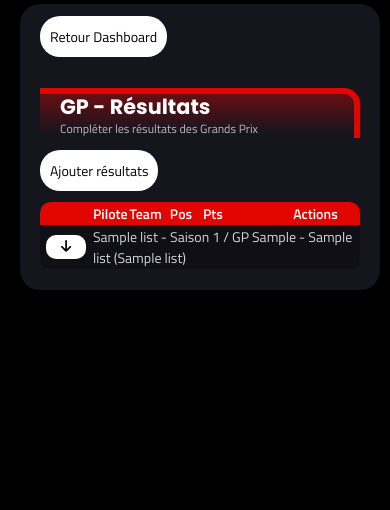
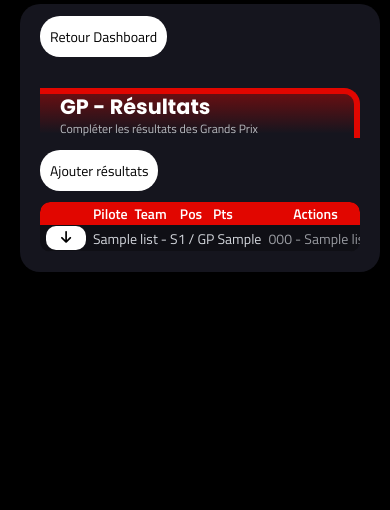
Before and after one commit to paraguayan99/racing-championship-app, a PHP site: template Views/dashboard/gp_points/index.php in a window 390 px wide. Shown: the part 143-653 px from the top of the page. Run offline with PHP 8.4, Linux system fonts and the light colour scheme; the template is opened without the code that fills it: most values are stand-ins (such as "Sample title", 1, 10 or a date in 2020); some libraries are stand-ins or nearby versions.

Commit message:
Session allongée de 5min à 30min + Dashboard btn-subtitle invisible tablet/mobile + Dashboard données desactive triées en bas des index et en background rouge + Dashboard GpPoints Index affichage des GP comme pour la table GpStats

```diff
--- a/Core/Auth.php
+++ b/Core/Auth.php
@@ -45,8 +45,8 @@ class Auth
             $_SESSION['csrf_token'] = bin2hex(random_bytes(32));
         }
 
-        // Timeout activité → seulement si user connecté
-        $lifetime = 300;
+        // Timeout activité → seulement si user connecté (1800s == 30min)
+        $lifetime = 1800;
         if (isset($_SESSION['user_id']) && isset($_SESSION['time_activity'])
             && (time() - $_SESSION['time_activity'] > $lifetime)) {
 
--- a/Models/CircuitsModel.php
+++ b/Models/CircuitsModel.php
@@ -17,7 +17,7 @@ class CircuitsModel extends DbConnect {
             SELECT circuits.id, circuits.name, circuits.status, countries.name as country
             FROM circuits
             JOIN countries ON circuits.country_id = countries.id
-            ORDER BY circuits.name ASC
+            ORDER BY circuits.status ASC, circuits.name ASC
         ")->fetchAll();
     }
 
--- a/Models/DriversModel.php
+++ b/Models/DriversModel.php
@@ -42,7 +42,7 @@ class DriversModel extends DbConnect {
             SELECT drivers.id, drivers.nickname, drivers.status, countries.name AS country
             FROM drivers
             JOIN countries ON drivers.country_id = countries.id
-            ORDER BY drivers.nickname ASC
+            ORDER BY drivers.status ASC, drivers.nickname ASC
         ")->fetchAll();
     }
 
--- a/Models/GpPointsModel.php
+++ b/Models/GpPointsModel.php
@@ -41,7 +41,8 @@ class GpPointsModel extends DbConnect {
                 t.name AS team_name,
 
                 ci.name AS circuit_name,
-                co.name AS country_name
+                co.name AS country_name,
+                co.code AS country_code
 
             FROM gp_points
 
--- a/Models/SeasonsModel.php
+++ b/Models/SeasonsModel.php
@@ -20,7 +20,7 @@ class SeasonsModel extends DbConnect {
             SELECT seasons.id, season_number, season_name, categories.name as category, videogame, platform, seasons.status
             FROM seasons
             JOIN categories ON seasons.category_id = categories.id
-            ORDER BY categories.name ASC, seasons.season_number DESC
+            ORDER BY seasons.status ASC, categories.name ASC, seasons.season_number DESC
         ")->fetchAll();
     }
 
--- a/Models/TeamsModel.php
+++ b/Models/TeamsModel.php
@@ -45,7 +45,7 @@ class TeamsModel extends DbConnect {
                 countries.name AS country
             FROM teams
             JOIN countries ON teams.country_id = countries.id
-            ORDER BY teams.name ASC
+            ORDER BY teams.status ASC, teams.name ASC
         ")->fetchAll();
     }
 
--- a/Views/base.php
+++ b/Views/base.php
@@ -45,7 +45,7 @@ $canonical = $protocol . $host . ($uri === '' ? '/' : $uri);
 <link href="https://fonts.googleapis.com/css2?family=Titillium+Web:wght@300;400;600&family=Poppins:wght@400;600;700&display=swap" rel="stylesheet">
 
 <!-- CSS personnel, pas de Framework -->
-<link rel="stylesheet" href="/stylev3.5.css" />
+<link rel="stylesheet" href="/stylev3.6.css" />
 <link rel="stylesheet" href="/style700px-mobilev2.2.css" media="screen and (max-width: 700px)" />
 <link rel="stylesheet" href="/style900px-tablettev1.1.css" media="screen and (min-width: 701px) and (max-width: 900px)" />
 <link rel="stylesheet" href="/style1400px-desktopv1.1.css" media="screen and (min-width: 901px)" />
--- a/Views/dashboard/circuits/index.php
+++ b/Views/dashboard/circuits/index.php
@@ -36,7 +36,7 @@
 
             <tbody>
                 <?php foreach ($list as $circuit): ?>
-                <tr>
+                <tr class="<?= $circuit->status === 'desactive' ? 'row-desactive' : '' ?>">
                     <td class="down"><?= htmlspecialchars($circuit->name) ?></td>
                     <td class="down"><?= htmlspecialchars($circuit->country) ?></td>
                     <td class="status text-center down"><?= htmlspecialchars($circuit->status) ?></td>
--- a/Views/dashboard/drivers/index.php
+++ b/Views/dashboard/drivers/index.php
@@ -47,7 +47,7 @@
 
                 <tbody>
                     <?php foreach ($list as $driver): ?>
-                    <tr>
+                    <tr class="<?= $driver->status === 'desactive' ? 'row-desactive' : '' ?>">
                         <td class="width-checkbox">
                             <input type="checkbox" name="drivers[]" value="<?= $driver->id ?>">
                         </td>
--- a/Views/dashboard/gp_points/index.php
+++ b/Views/dashboard/gp_points/index.php
@@ -75,12 +75,14 @@
                 ?>
                 <tr data-gp="<?= $gpKey ?>">
                     <td class="width-reveal-gp text-center"><button class="btn-reveal-gp"><i class="fa-solid fa-arrow-down"></i></button></td>
-                    <td colspan="7">
+                    <td class="down" colspan="7">
                         <?= htmlspecialchars($pt->category_name ?? '') ?>
-                        - Saison <?= htmlspecialchars($pt->season_number ?? '') ?>
+                        - S<?= htmlspecialchars($pt->season_number ?? '') ?>
                         / GP <?= htmlspecialchars($pt->gp_ordre ?? '') ?>
-                        - <?= htmlspecialchars($pt->circuit_name ?? '') ?>
-                        (<?= htmlspecialchars($pt->country_name ?? '') ?>)
+                        <span class="country-code">
+                            <?= htmlspecialchars($pt->country_code ?? '') ?>
+                            - <?= htmlspecialchars($pt->circuit_name ?? '') ?>
+                        </span>
                     </td>
                 </tr>
                 <?php endif; ?>
@@ -91,7 +93,7 @@
                     <td class="width-gp-results-main text-long-responsive down"><?= htmlspecialchars($pt->team_name ?? '') ?></td>
                     <td class="width-numbers text-center"><?= $pt->position === null ? '' : $pt->position ?></td>
                     <td class="width-numbers text-center td-bold"><?= htmlspecialchars(rtrim(rtrim(number_format($pt->points_numeric, 1, '.', ''), '0'), '.')) ?></td>
-                    <td class="width-3-letters text-center"><?= htmlspecialchars($pt->points_text ?? '') ?></td>
+                    <td class="width-3-letters text-center text-long-responsive"><?= htmlspecialchars($pt->points_text ?? '') ?></td>
                     <td class="width-actions text-center">
                         <a class="action-btn edit" href="/gppoints/update/<?= $pt->id ?>">
                             <i class="fa-solid fa-pen"></i>
--- a/Views/dashboard/seasons/index.php
+++ b/Views/dashboard/seasons/index.php
@@ -54,7 +54,7 @@
 
             <tbody>
                 <?php foreach ($list as $season): ?>
-                <tr>
+                <tr class="<?= $season->status === 'desactive' ? 'row-desactive' : '' ?>">
                     <td class="width-numbers text-center"><?= htmlspecialchars($season->season_number) ?></td>
                     <td class="down"><?= htmlspecialchars($season->category ?? $season->category_id) ?></td>
                     <td class="down"><?= htmlspecialchars($season->season_name ?? '') ?></td>
--- a/Views/dashboard/teams/index.php
+++ b/Views/dashboard/teams/index.php
@@ -38,7 +38,7 @@
 
             <tbody>
                 <?php foreach ($list as $team): ?>
-                <tr>
+                <tr class="<?= $team->status === 'desactive' ? 'row-desactive' : '' ?>">
                     <td class="teams-logo text-center down">
                         <?php if (!empty($team->logo ?? '')): ?>
                             <img
--- a/public/stylev3.5.css
+++ b/public/stylev3.6.css
@@ -234,6 +234,12 @@ footer {
     margin-left: auto;
 }
 
+@media (max-width: 780px) {
+    .btn-subtitle {
+        display: none;
+    }
+}
+
 .home-nav-btn-dashboard {
     display: flex;
     flex-wrap: wrap;
@@ -782,6 +788,11 @@ td.upside {
     background-color: #fdbcba;
 }
 
+/* DASHBOARD Mettre en fond différent les éléments désactivés dans les INDEX des tables */
+.row-desactive {
+    background-color: rgba(255, 0, 0, 0.219)
+}
+
 /* TABLE GP Résultats */
 /* colonne du nom du GP */
 .dashboard-table th.width-gp-hidden,
@@ -799,6 +810,13 @@ td.upside {
 .dashboard-table th.width-3-letters,
 .dashboard-table td.width-3-letters {
     width: 40px;
+}
+
+@media screen and (max-width: 700px) {
+    .dashboard-table th.width-3-letters,
+    .dashboard-table td.width-3-letters {
+        width: 30px;
+    }
 }
 
 /* Colonne noms des pilotes et teams */
```
